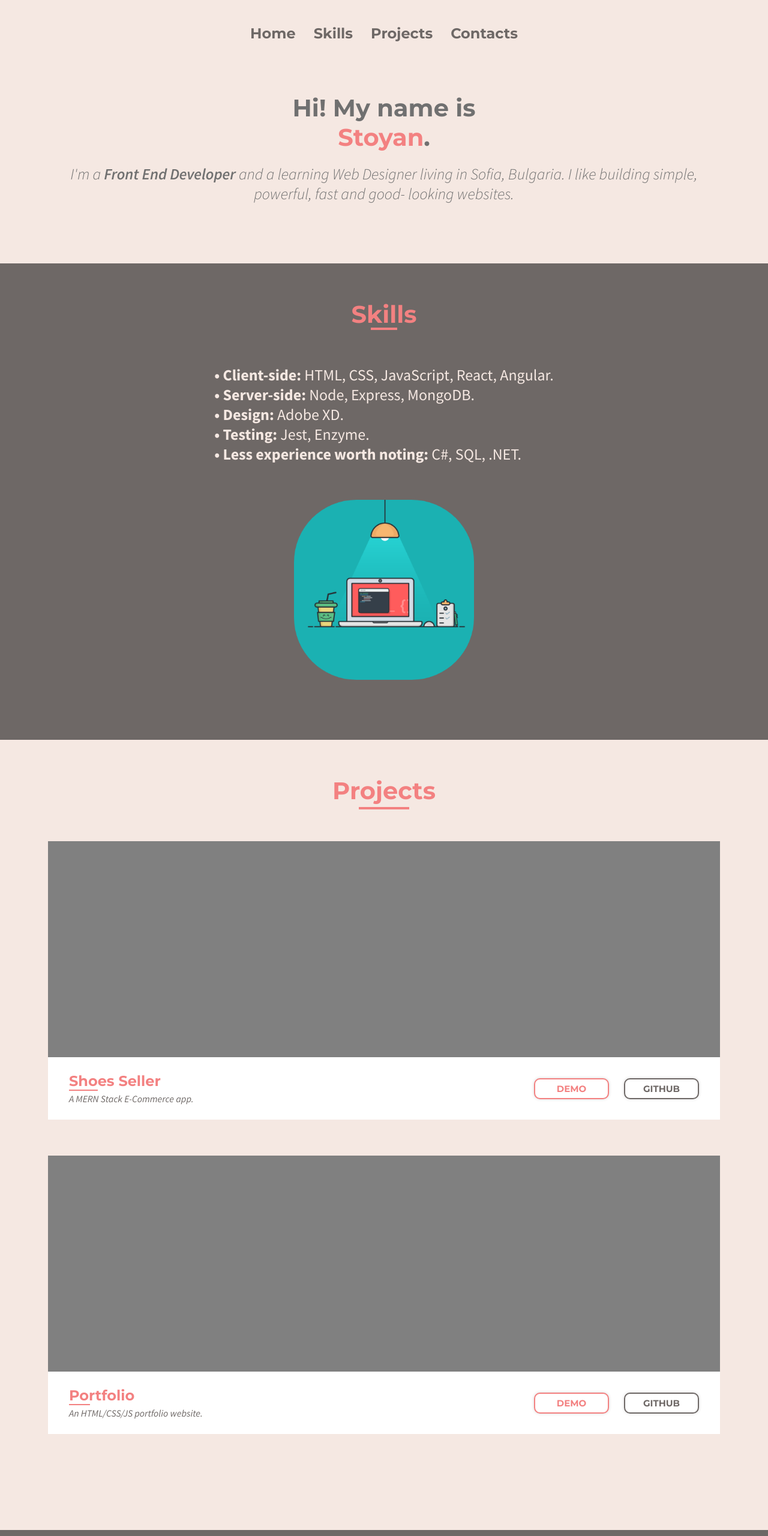
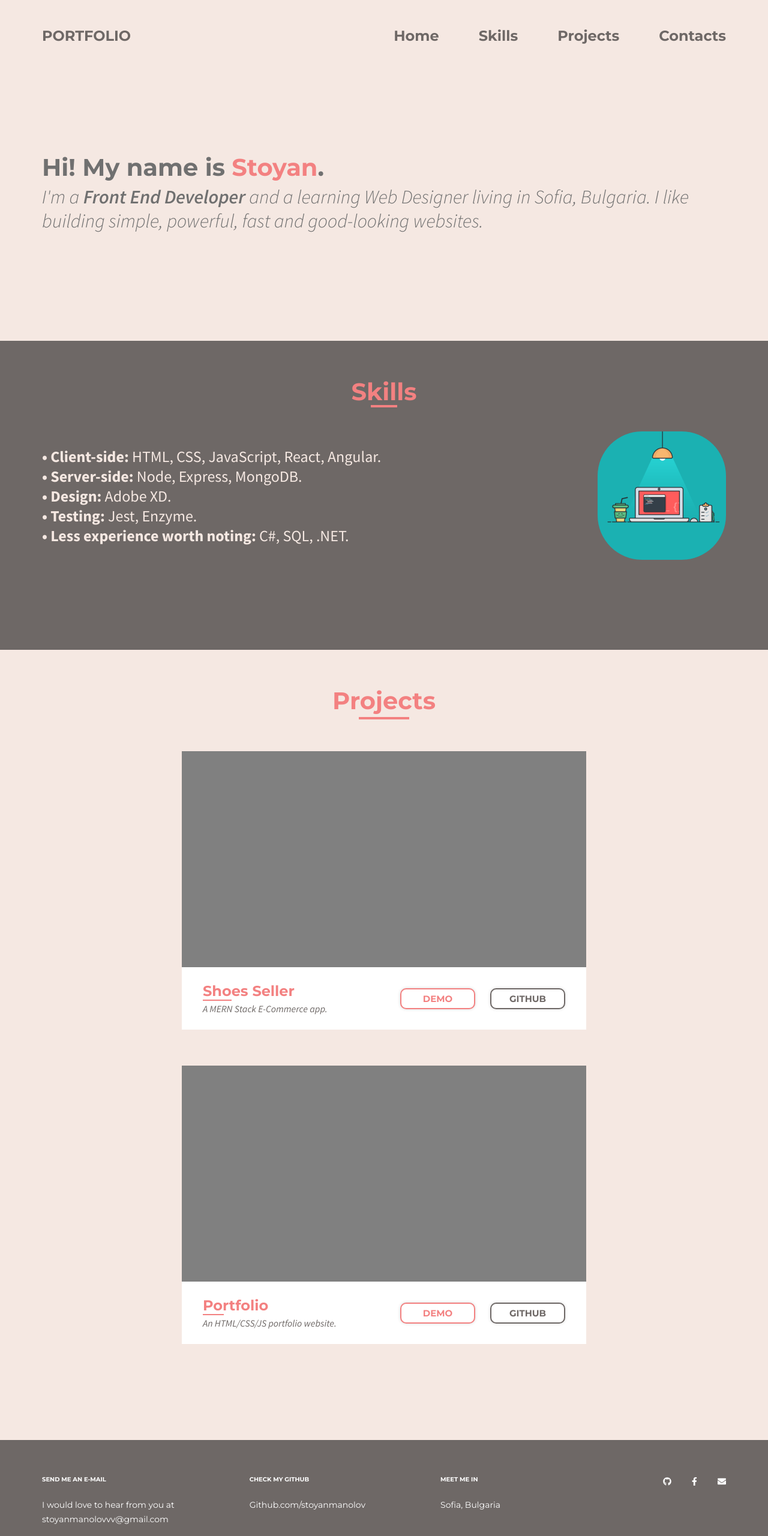
Before and after one commit to stoyanmanolov/portfolio, a website built with webpack: page src/index.html in a window 1280 px wide. Shown: the top 2560 px of the page at 60% size. Built offline with nearby package versions, Linux system fonts and the light colour scheme.

Commit message:
Done styling for larger screens

```diff
--- a/src/index.html
+++ b/src/index.html
@@ -16,6 +16,7 @@
   <body>
     <div id="content" class="content">
       <nav id="nav">
+        <h2 class="logo nav-item"><a href="#">PORTFOLIO</a></h2>
         <button id="toggler" class="toggler">
           <span class="bar"></span>
           <span class="bar"></span>
@@ -28,7 +29,7 @@
         <p>
           I'm a <span>Front End Developer</span> and a learning Web Designer
           living in Sofia, Bulgaria. I like building simple, powerful, fast and
-          good- looking websites.
+          good-looking websites.
         </p>
       </header>
       <section id="skills" class="skills container">
@@ -84,6 +85,7 @@
       </div>
       </section>
       <footer id="footer">
+        <div class="footer-content">
           <section>
           <h6>SEND ME AN E-MAIL</h6>
           <p>
@@ -102,11 +104,12 @@
               Sofia, Bulgaria
             </p>
           </section>
-        <section>
-          <i class="fab fa-github"></i>
-          <i class="fab fa-facebook-f"></i>
-          <i class="fas fa-envelope"></i>
+          <section class="socials">
+            <a href="https://github.com/stoyanmanolov" target="_blank"><i class="fab fa-github"></i></a>
+            <a href="https://facebook.com" target="_blank"><i class="fab fa-facebook-f"></i></a>
+            <a href="mailto: stoyanmanolovvv@gmail.com" target="_blank"><i class="fas fa-envelope"></i></a>
           </section>
+        </div>
       </footer>
     </div>
     <ul id="drawer" class="drawer"></ul>
--- a/src/index.js
+++ b/src/index.js
@@ -56,7 +56,6 @@ document.getElementById("toggler").addEventListener("click", (event) => {
 const menuItems = document.getElementById("drawer").getElementsByTagName("a");
 
 Array.prototype.slice.call(menuItems).forEach((menuItem) => {
-  console.log(menuItem);
   menuItem.addEventListener("click", (event) => {
     closeDrawer();
   });
--- a/src/styles/footer.scss
+++ b/src/styles/footer.scss
@@ -2,23 +2,32 @@
 
 footer {
   padding-top: 60px;
-  display: flex;
-  flex-direction: column;
-  align-items: center;
   text-align: center;
   background: $brown;
   color: white;
 
+  .footer-content {
+    display: flex;
+    flex-direction: column;
+    align-items: center;
+  }
+
+  .footer-content {
     > section {
       padding-bottom: 60px;
     }
 
-  section:last-child {
-    > svg {
+    .socials {
+      a {
+        color: white;
+      }
+
+      > a {
         margin-right: 30px;
         font-size: 14px;
       }
-    svg:last-child {
+
+      a:last-child {
         margin: 0;
       }
     }
@@ -32,3 +41,24 @@ footer {
       font: 14px/24px Montserrat;
     }
   }
+  @media (min-width: 1200px) {
+    padding: 60px 0;
+    text-align: left;
+
+    .footer-content {
+      width: 1140px;
+      margin: 0 auto;
+      flex-direction: row;
+      align-items: flex-start;
+
+      > section {
+        padding: 0;
+        margin-right: 125px;
+      }
+
+      .socials {
+        margin: 0 0 0 auto;
+      }
+    }
+  }
+}
--- a/src/styles/global/styles.scss
+++ b/src/styles/global/styles.scss
@@ -43,6 +43,8 @@ p {
 
 .content {
   width: 100%;
+  display: flex;
+  flex-direction: column;
   position: absolute;
   right: 0;
   transition: right 0.3s;
--- a/src/styles/header.scss
+++ b/src/styles/header.scss
@@ -29,14 +29,35 @@ header {
     display: flex;
     flex-direction: column;
     align-items: center;
+
     h1 {
       width: 316px;
       text-align: center;
       font: Bold 40px/49px Montserrat;
     }
+
     p {
       text-align: center;
       font-size: 26px;
     }
+
+    @media (min-width: 1200px) {
+      padding: 180px 0;
+      width: 1140px;
+      align-self: center;
+      align-items: flex-start;
+
+      h1 {
+        width: 100%;
+        text-align: left;
+      }
+
+      p {
+        margin: 5px 0 0;
+        text-align: left;
+        font-size: 32px;
+        line-height: 40px;
+      }
+    }
   }
 }
--- a/src/styles/nav.scss
+++ b/src/styles/nav.scss
@@ -6,6 +6,10 @@ nav {
   display: flex;
   flex-direction: column;
   justify-content: center;
+
+  .logo {
+    display: none;
+  }
 
   ul {
     display: none;
@@ -74,7 +78,7 @@ nav {
   }
 
   @media (min-width: 768px) {
-    margin: 55px 0 100px 0;
+    margin: 55px 0 100px;
     height: 0;
 
     .toggler {
@@ -98,6 +102,28 @@ nav {
       margin: 0;
     }
   }
+
+  @media (min-width: 1200px) {
+    margin: 45px 0 0;
+    height: initial;
+    width: 1140px;
+    align-self: center;
+    flex-direction: row;
+    align-items: center;
+
+    .nav-item {
+      margin-right: 66px;
+    }
+
+    .logo {
+      display: initial;
+      margin: 0;
+    }
+
+    ul {
+      margin-left: auto;
+    }
+  }
 }
 
 .nav-item {
--- a/src/styles/projects.scss
+++ b/src/styles/projects.scss
@@ -67,6 +67,7 @@
           cursor: pointer;
           margin-bottom: 10px;
         }
+
         button:last-child {
           margin: 0;
         }
@@ -108,9 +109,11 @@
         .buttons {
           margin-right: 35px;
           flex-direction: row;
+
           > button {
             margin-right: 25px;
           }
+
           .demo {
             margin-bottom: 0;
           }
@@ -118,4 +121,11 @@
       }
     }
   }
+  @media (min-width: 1200px) {
+    align-items: center;
+
+    .card {
+      width: 674px;
+    }
+  }
 }
--- a/src/styles/skills.scss
+++ b/src/styles/skills.scss
@@ -23,4 +23,23 @@
       width: 300px;
     }
   }
+  @media (min-width: 1200px) {
+    padding: 60px 0 150px;
+    display: grid;
+    justify-content: center;
+    grid-template-columns: repeat(2, (1140px / 2));
+
+    .heading {
+      margin-bottom: 42px;
+      grid-column: span 2;
+      justify-self: center;
+    }
+
+    img {
+      width: 214px;
+      height: auto;
+      margin: 0;
+      justify-self: flex-end;
+    }
+  }
 }
```
Lines whose indentation alone changed are shown as unchanged.
